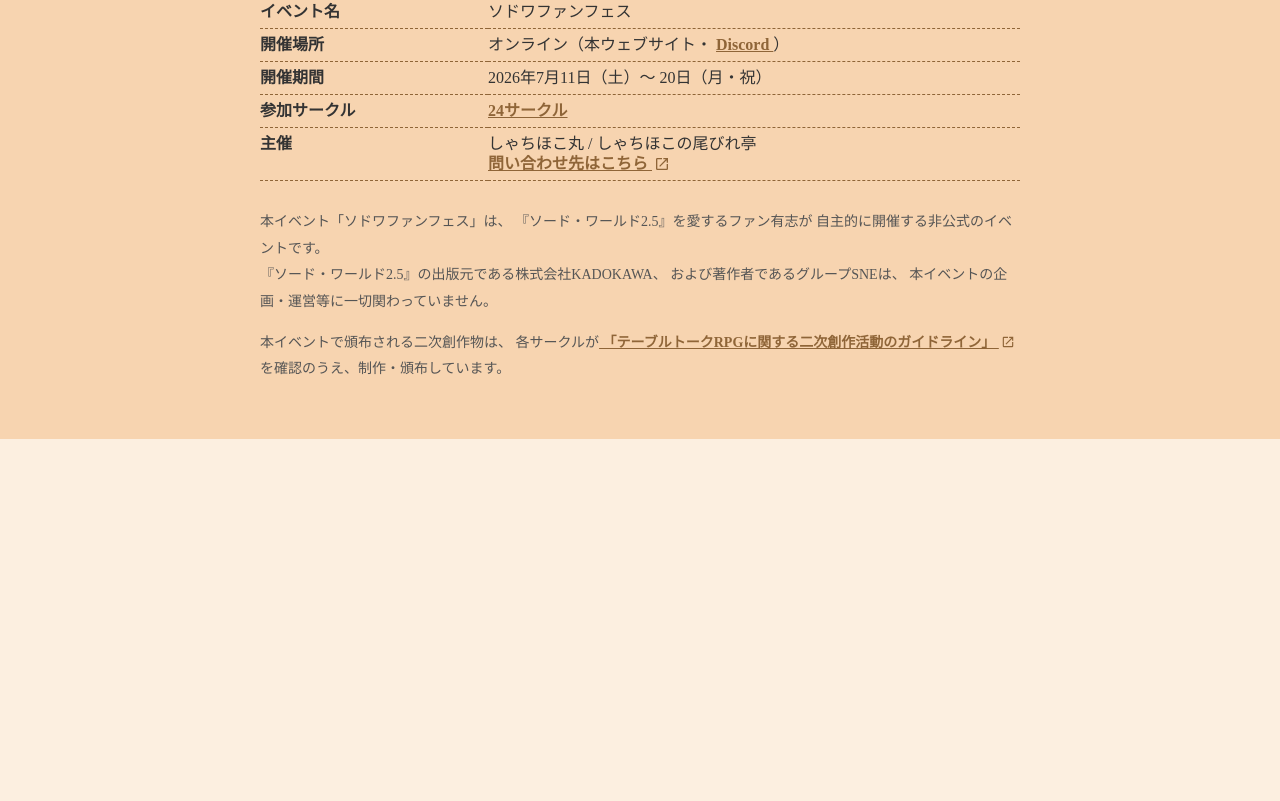
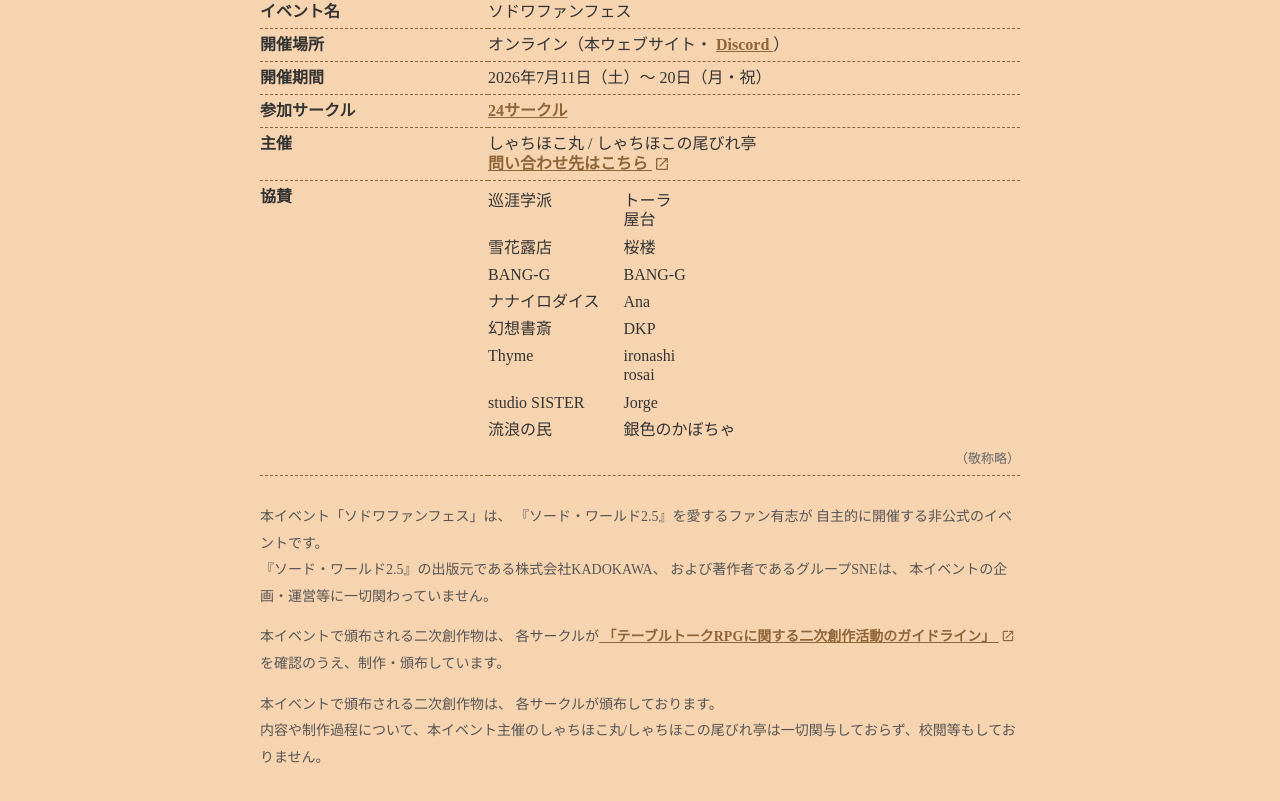
Before and after one commit to syachi-hoko-maru/fanfes, a Nuxt app: page /2026/circle/1 in a window 1280 px wide. Shown: the part 1950-2751 px from the top of the page. Before the commit the page ends 2389 px from the top, so only its background shows below. Built offline with nearby package versions, Linux system fonts and the light colour scheme.

Commit message:
注意事項と協賛サークルを追加

```diff
--- a/app/components/event/About.vue
+++ b/app/components/event/About.vue
@@ -27,6 +27,29 @@
             <UiIconExternal />
           </a>
         </dd>
+        <dt>協賛</dt>
+        <dd>
+          <!-- サークル名（左）と協賛者名（右）を2カラムで揃える。複数名は右で縦積み -->
+          <div class="sponsors">
+            <span class="sponsors__circle">巡涯学派</span>
+            <span class="sponsors__people">トーラ<br />屋台</span>
+            <span class="sponsors__circle">雪花露店</span>
+            <span class="sponsors__people">桜楼</span>
+            <span class="sponsors__circle">BANG-G</span>
+            <span class="sponsors__people">BANG-G</span>
+            <span class="sponsors__circle">ナナイロダイス</span>
+            <span class="sponsors__people">Ana</span>
+            <span class="sponsors__circle">幻想書斎</span>
+            <span class="sponsors__people">DKP</span>
+            <span class="sponsors__circle">Thyme</span>
+            <span class="sponsors__people">ironashi<br />rosai</span>
+            <span class="sponsors__circle">studio SISTER</span>
+            <span class="sponsors__people">Jorge</span>
+            <span class="sponsors__circle">流浪の民</span>
+            <span class="sponsors__people">銀色のかぼちゃ</span>
+          </div>
+          <p class="sponsors__note">（敬称略）</p>
+        </dd>
       </dl>
 
       <div class="about__notes">
@@ -50,6 +73,11 @@
             <UiIconExternal />
           </a>
           を確認のうえ、制作・頒布しています。
+        </p>
+        <p class="about__note">
+          本イベントで頒布される二次創作物は、<wbr />
+          各サークルが<wbr />頒布しております。<br />
+          内容や制作過程について、本イベント主催のしゃちほこ丸/しゃちほこの尾びれ亭は一切関与しておらず、校閲等もしておりません。
         </p>
       </div>
     </div>
@@ -118,6 +146,28 @@
   }
 }
 
+/* 協賛一覧: サークル名（左）と協賛者名（右）を2カラムで揃える */
+.sponsors {
+  display: grid;
+  /* 左列は最長のサークル名にそろえ、右列（協賛者）の開始位置を一定にする */
+  grid-template-columns: max-content 1fr;
+  align-items: start;
+  column-gap: 24px;
+  row-gap: 8px;
+  margin-top: 4px;
+  line-height: 1.2;
+}
+.sponsors__people {
+  overflow-wrap: anywhere;
+}
+/* 「敬称略」は控えめな注記として右下に表示 */
+.sponsors__note {
+  margin: 10px 0 0;
+  color: #666;
+  font-size: 13px;
+  text-align: right;
+}
+
 .about__notes {
   margin-top: 28px;
 }
```
